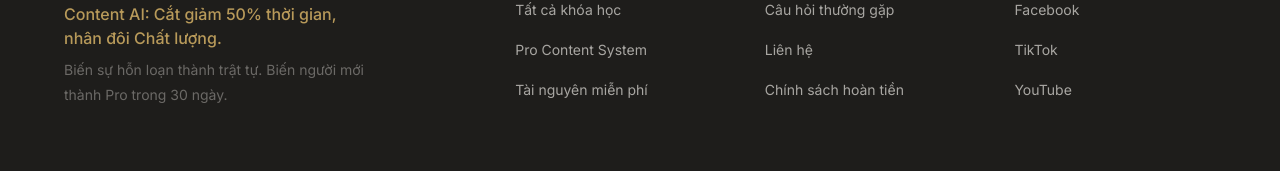
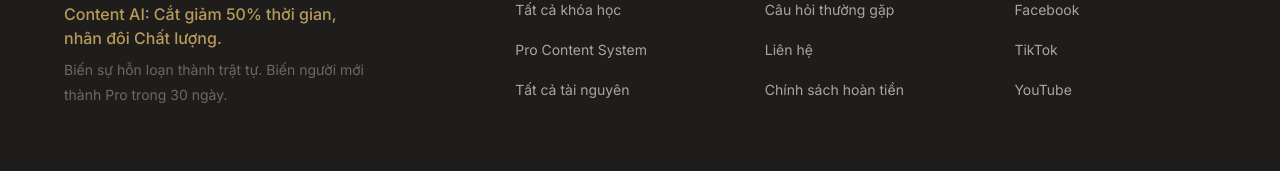
Before and after one commit to vietbao8397/Website_cource, a Next.js app in the folder vietbaopro/: page / in a window 1280 px wide. Shown: the part 4520-4691 px from the top of the page. Built offline with nearby package versions, Linux system fonts and the light colour scheme; no server answers.

Commit message:
Update Footer with Resources link

```diff
--- a/vietbaopro/src/components/layout/Footer.tsx
+++ b/vietbaopro/src/components/layout/Footer.tsx
@@ -31,7 +31,7 @@ export default function Footer() {
                                 <Link href="/courses/pro-content-system">Pro Content System</Link>
                             </li>
                             <li>
-                                <Link href="/resources">Tài nguyên miễn phí</Link>
+                                <Link href="/resources">Tất cả tài nguyên</Link>
                             </li>
                         </ul>
                     </div>
```
